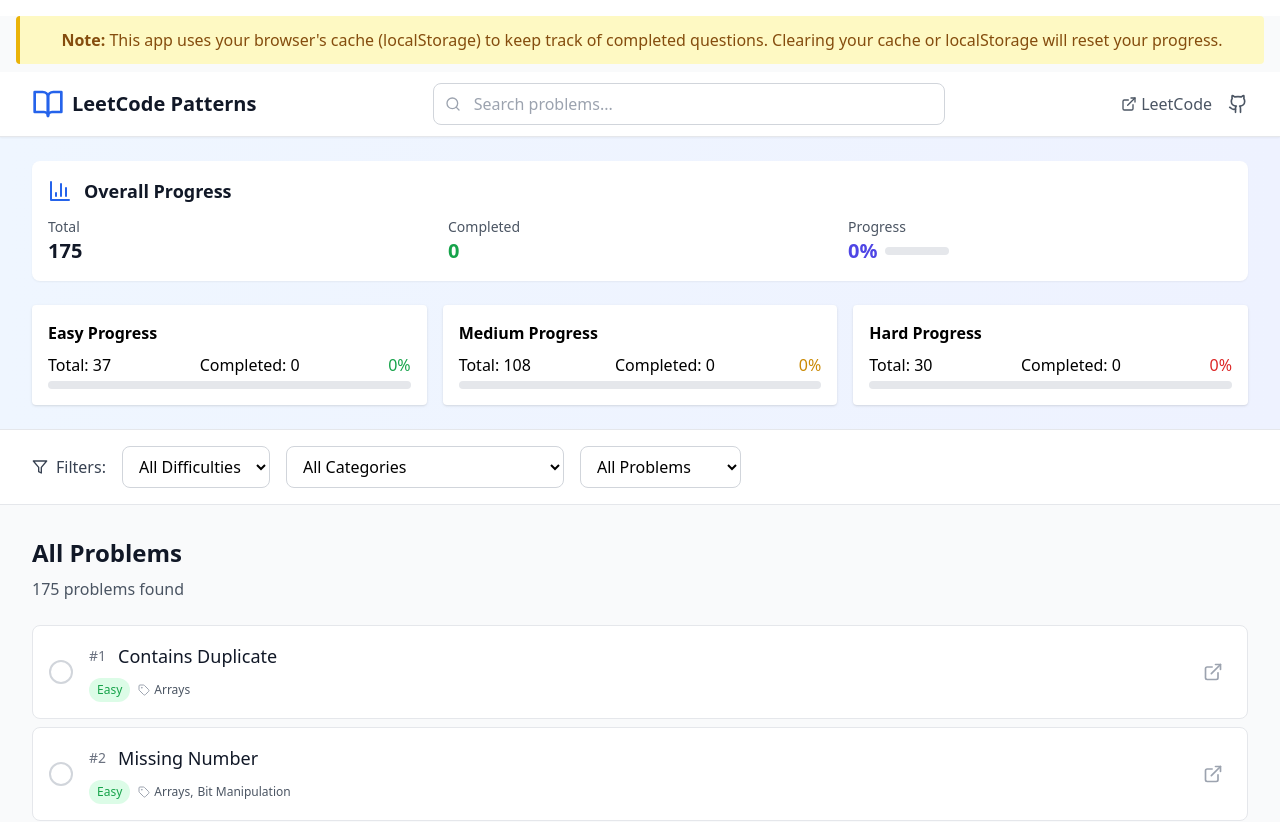
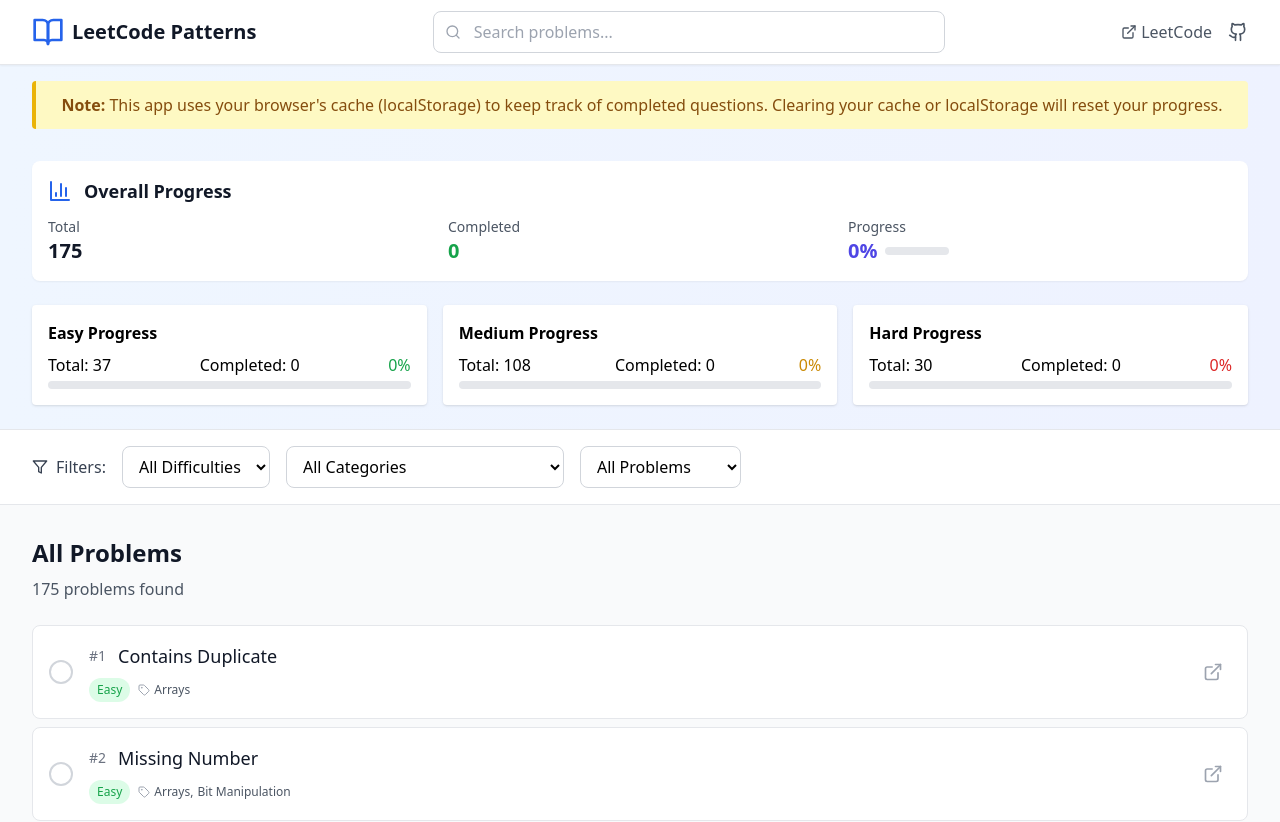
Before and after one commit to ab-sc4t/dsa-leetcode-patterns, a React (Vite) app: page / in a window 1280 px wide. Shown: the top 822 px of the page. Built offline with nearby package versions, Linux system fonts and the light colour scheme.

Commit message:
minor fixes

```diff
--- a/src/App.tsx
+++ b/src/App.tsx
@@ -82,13 +82,14 @@ function App() {
 
   return (
     <div className="min-h-screen bg-gray-50">
-      <div className="w-full mt-4 mb-2 px-4">
+      {/* Main App Content */}
+      <Header searchTerm={filters.search} onSearchChange={handleSearchChange} />
+      <div className="bg-gradient-to-r from-blue-50 to-indigo-50">
+        <div className="max-w-7xl pt-4 pb-2 mx-auto px-4 sm:px-6 lg:px-8">
           <div className="bg-yellow-100 border-l-4 border-yellow-500 text-yellow-800 p-3 rounded text-center">
             <span className="font-semibold">Note:</span> This app uses your browser's cache (localStorage) to keep track of completed questions. Clearing your cache or localStorage will reset your progress.
           </div>
         </div>
-      {/* Main App Content */}
-      <Header searchTerm={filters.search} onSearchChange={handleSearchChange} />
         <StatsBar
           totalStats={totalStats}
           categoryStats={categoryStats}
@@ -100,6 +101,7 @@ function App() {
           onFilterChange={setFilters}
           categories={categories}
         />
+      </div>
 
       <main className="max-w-7xl mx-auto px-4 sm:px-6 lg:px-8 py-8">
         <div className="mb-6">
```
Lines whose indentation alone changed are shown as unchanged.
